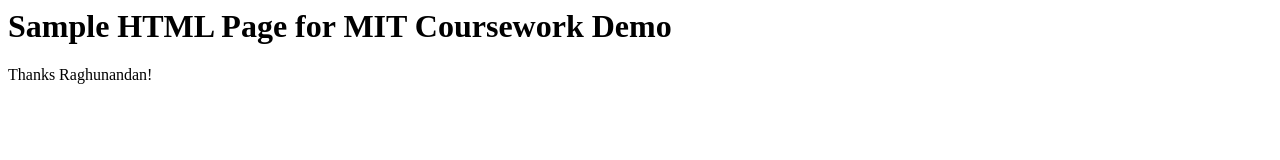
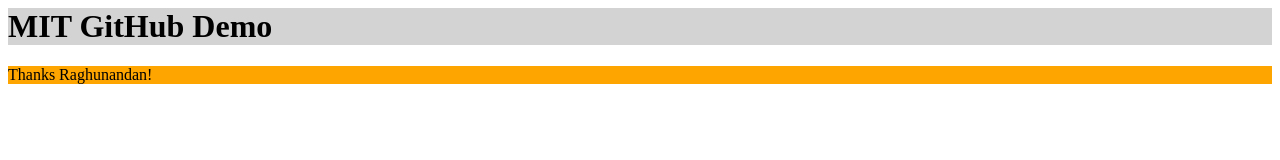
Before and after one commit to raghunandanbn/NuttyDev, a plain HTML site: page index.html in a window 1280 px wide. Drawn offline with Linux system fonts and the light colour scheme.

Commit message:
Updates to color

```diff
--- a/index.html
+++ b/index.html
@@ -1,4 +1,7 @@
 <html>
-<h1>Sample HTML Page for MIT Coursework Demo</h1>
-<p>Thanks Raghunandan!</p>
+<body>
+<h1 style="background-color:LightGray;">MIT GitHub Demo</h1>
+
+<p style="background-color:Orange;">Thanks Raghunandan!</p>
+</body>
 </html>
```
